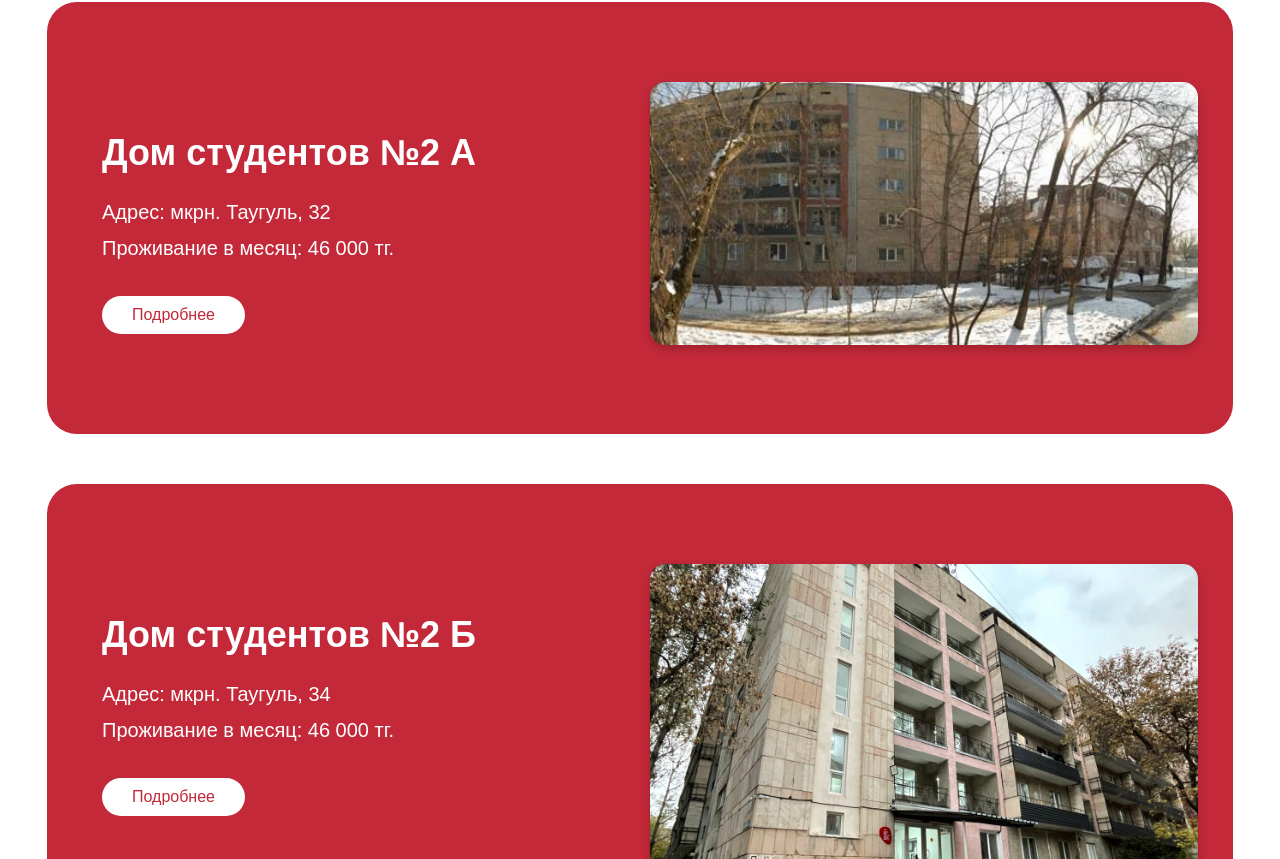
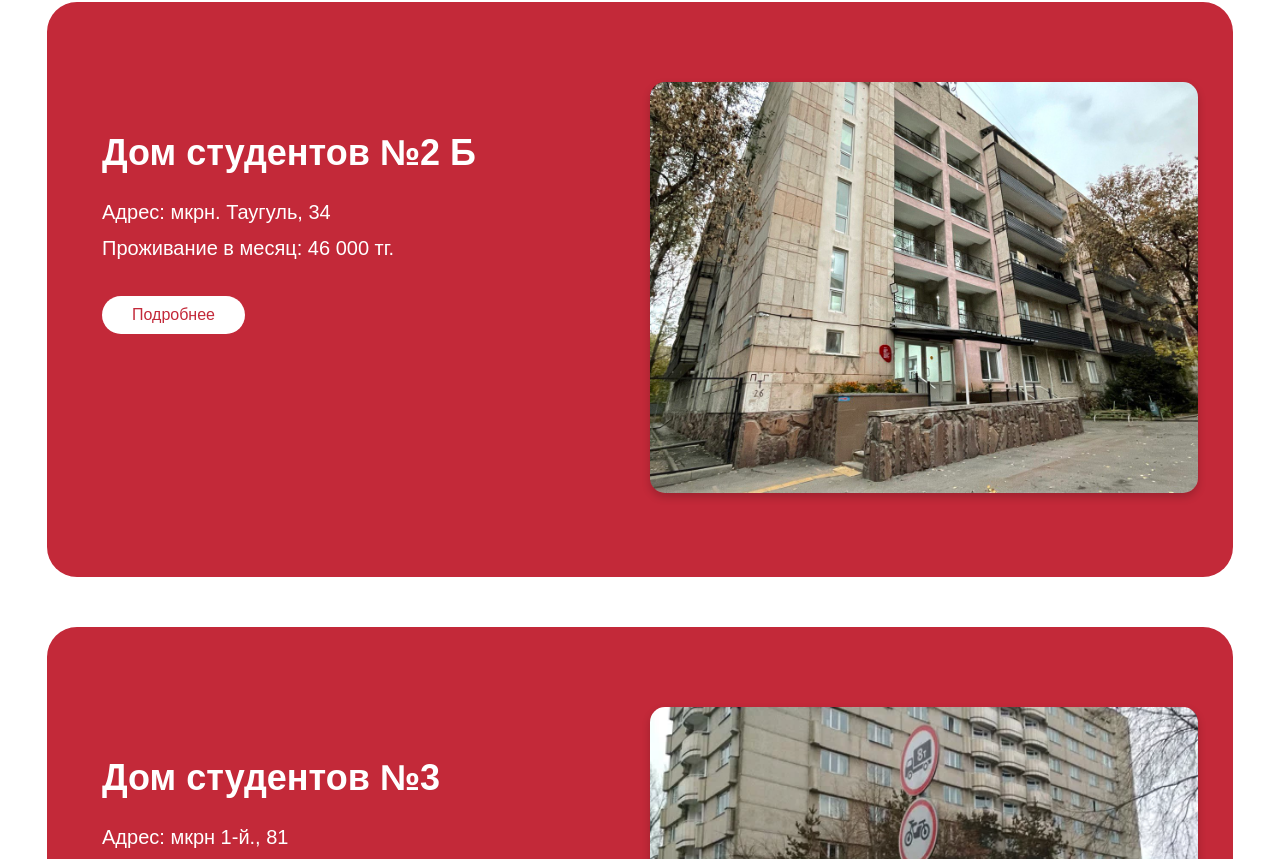
Before and after one commit to aruzhanR04/DormMate_front, a React (Create React App) app: page / in a window 1280 px wide. Shown: the part 1341-2200 px from the top of the page. Built offline with nearby package versions, Linux system fonts and the light colour scheme.

Commit message:
added modal to homepage

```diff
--- a/src/pages/Home.js
+++ b/src/pages/Home.js
@@ -1,86 +1,92 @@
-import React from "react";
+import React, { useState } from "react";
 import "../styles/Home.css";
 import BannerCarousel from "./BannerCarousel";
 import img_12 from "../assets/img_12.jpeg";
 import img_13 from "../assets/img_13.jpg";
 import img_14 from "../assets/img_14.jpg";
-import img_15 from "../assets/img_15.jpg";
-
 
 const Home = () => {
+  const [modalData, setModalData] = useState(null);
+
+  const handleModalOpen = (data) => {
+    setModalData(data);
+  };
+
+  const handleModalClose = () => {
+    setModalData(null);
+  };
+
+  const dormitories = [
+    {
+      title: "Дом студентов Narxoz Residence",
+      address: "микрорайон 10",
+      price: "80 000тг",
+      description: "Современное общежитие с удобствами и отличной транспортной доступностью.",
+      rooms: [2, 3, 4],
+      img: img_12,
+    },
+    {
+      title: "Дом студентов №2 Б",
+      address: "мкрн. Таугуль, 34",
+      price: "46 000 тг.",
+      description: "Общежитие для студентов с уютной атмосферой и развитой инфраструктурой.",
+      rooms: [2, 3],
+      img: img_13,
+    },
+    {
+      title: "Дом студентов №3",
+      address: "мкрн 1-й., 81",
+      price: "46 000 тг.",
+      description: "Комфортное место проживания с доступом ко всем необходимым удобствам.",
+      rooms: [3, 4],
+      img: img_14,
+    },
+  ];
+
   return (
     <div className="home">
       <section className="block first-block">
         <BannerCarousel />
       </section>
 
-      <section className="block second-block">
+      {dormitories.map((dorm, index) => (
+        <section key={index} className="block second-block">
           <div className="content-wrapper">
             <div className="text-block">
-            <h1>Дом студентов Narxoz Residence</h1>
+              <h1>{dorm.title}</h1>
               <p>
-              <span>Адрес: микрорайон 10</span>
+                <span>Адрес: {dorm.address}</span>
                 <br />
-              <span>Проживание в месяц: 80 000тг</span>
+                <span>Проживание в месяц: {dorm.price}</span>
               </p>
-            <button className="detail-button">Подробнее</button>
+              <button
+                className="detail-button"
+                onClick={() => handleModalOpen(dorm)}
+              >
+                Подробнее
+              </button>
             </div>
             <div className="image-block">
-            <img src={img_12} alt="img" />
+              <img src={dorm.img} alt="Dormitory" />
             </div>
           </div>
         </section>
+      ))}
 
-      <section className="block third-block">
-        <div className="content-wrapper">
-          <div className="text-block">
-            <h1>Дом студентов №2 А</h1>
-            <p>
-              <span>Адрес: мкрн. Таугуль, 32</span>
-              <br />
-              <span>Проживание в месяц: 46 000 тг.</span>
-            </p>
-            <button className="detail-button">Подробнее</button>
-          </div>
-          <div className="image-block">
-            <img src={img_15} alt="img" />
+      {modalData && (
+        <div className="modal-overlay" onClick={handleModalClose}>
+          <div className="modal-content" onClick={(e) => e.stopPropagation()}>
+            <h2>{modalData.title}</h2>
+            <p><strong>Адрес:</strong> {modalData.address}</p>
+            <p><strong>Проживание в месяц:</strong> {modalData.price}</p>
+            <p><strong>Количество мест в комнате:</strong> {modalData.rooms.join(", ")}</p>
+            <p>{modalData.description}</p>
+            <button className="close-button" onClick={handleModalClose}>
+              Закрыть
+            </button>
           </div>
         </div>
-      </section>
-
-      <section className="block third-block">
-        <div className="content-wrapper">
-          <div className="text-block">
-            <h1>Дом студентов №2 Б</h1>
-            <p>
-              <span>Адрес: мкрн. Таугуль, 34</span>
-              <br />
-              <span>Проживание в месяц: 46 000 тг.</span>
-            </p>
-            <button className="detail-button">Подробнее</button>
-          </div>
-          <div className="image-block">
-            <img src={img_13} alt="img" />
-          </div>
-        </div>
-      </section>
-
-      <section className="block third-block">
-        <div className="content-wrapper">
-          <div className="text-block">
-            <h1>Дом студентов №3</h1>
-            <p>
-              <span>Адрес: мкрн 1-й., 81</span>
-              <br />
-              <span>Проживание в месяц: 46 000 тг.</span>
-            </p>
-            <button className="detail-button">Подробнее</button>
-          </div>
-          <div className="image-block">
-            <img src={img_14} alt="img" />
-          </div>
-        </div>
-      </section>
+      )}
     </div>
   );
 };
--- a/src/styles/Home.css
+++ b/src/styles/Home.css
@@ -142,6 +142,60 @@
   min-height: 280px;
 }
 
+.modal-overlay {
+  position: fixed;
+  top: 0;
+  left: 0;
+  width: 100%;
+  height: 100%;
+  background: rgba(0, 0, 0, 0.7);
+  display: flex;
+  justify-content: center;
+  align-items: center;
+  z-index: 1000;
+}
+
+.modal-content {
+  background: #fff;
+  padding: 20px;
+  border-radius: 15px;
+  box-shadow: 0 4px 10px rgba(0, 0, 0, 0.3);
+  max-width: 500px;
+  width: 90%;
+  text-align: left;
+}
+
+.modal-content h2 {
+  font-size: 24px;
+  margin-bottom: 10px;
+  color: #C32939;
+  text-align: left;
+}
+
+.modal-content p {
+  font-size: 18px;
+  margin: 10px 0;
+  color: #333;
+  text-align: left;
+}
+
+.close-button {
+  background: #C32939;
+  color: white;
+  padding: 10px 20px;
+  border: none;
+  border-radius: 25px;
+  font-weight: bold;
+  cursor: pointer;
+  margin-top: 15px;
+  transition: background-color 0.3s ease;
+}
+
+.close-button:hover {
+  background: #8C1E2E;
+}
+
+
 @media (max-width: 1024px) {
   .content-wrapper {
     flex-direction: column;
--- a/src/styles/Login.css
+++ b/src/styles/Login.css
@@ -38,9 +38,10 @@
   font-weight: bold;
   cursor: pointer;
   transition: background-color 0.3s ease, transform 0.2s ease;
-  width: 30%;
-  margin: 0;
+  width: 40%;
+  margin: 20px auto 0 auto;
   box-shadow: 0 4px 8px rgba(0, 0, 0, 0.2);
+  align-self: center;
 }
 
 .login-btn:hover {
```
Lines whose indentation alone changed are shown as unchanged.
